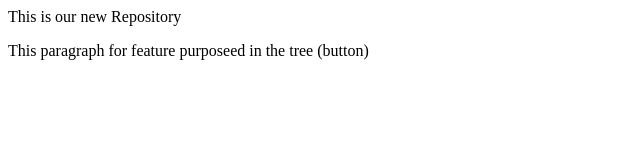
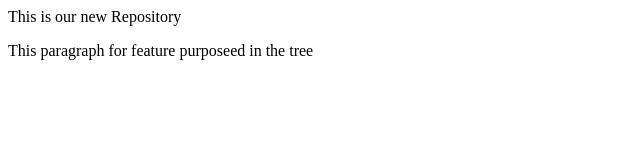
Before and after one commit to SwapnilRGiramkar/localrepo, a plain HTML site: page index.html in a window 1280 px wide. Shown: the full height of the page, 0-640 px from the left. Drawn offline with Linux system fonts and the light colour scheme.

Commit message:
clear button

```diff
--- a/index.html
+++ b/index.html
@@ -1,2 +1,2 @@
 <p>This is our new Repository</p>
-<p>This paragraph for feature purposeed in the tree (button) </p>
+<p>This paragraph for feature purposeed in the tree </p>
```
